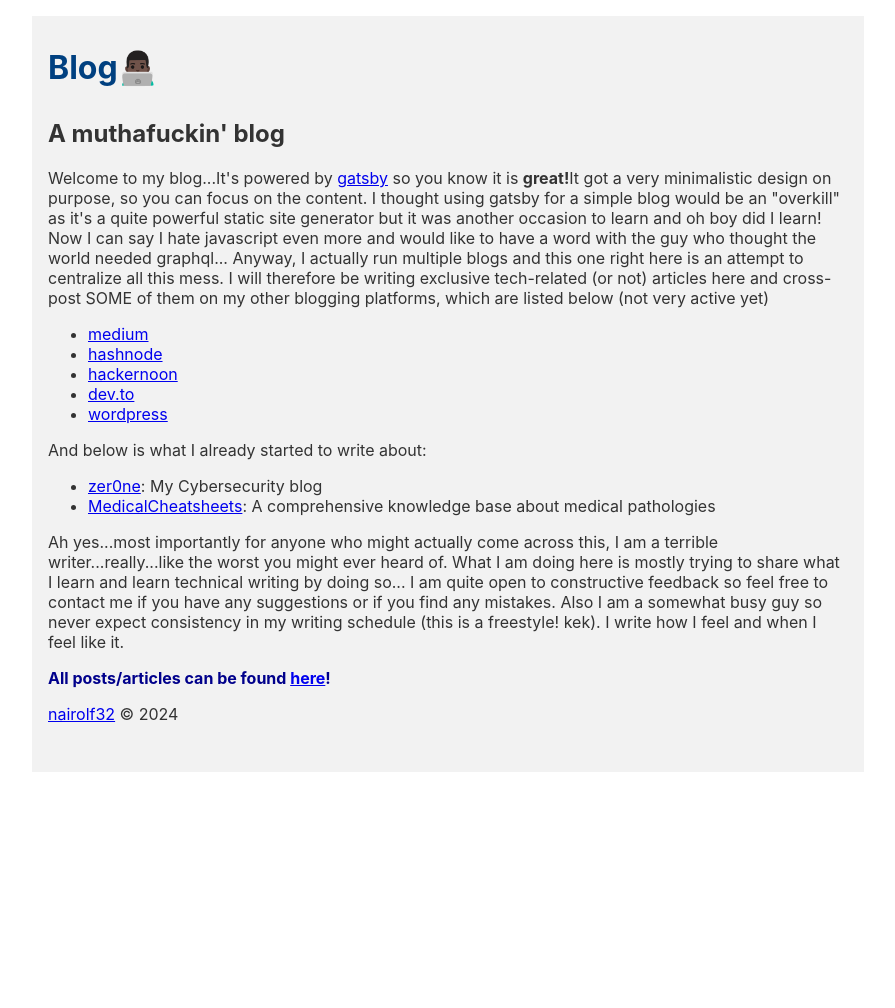
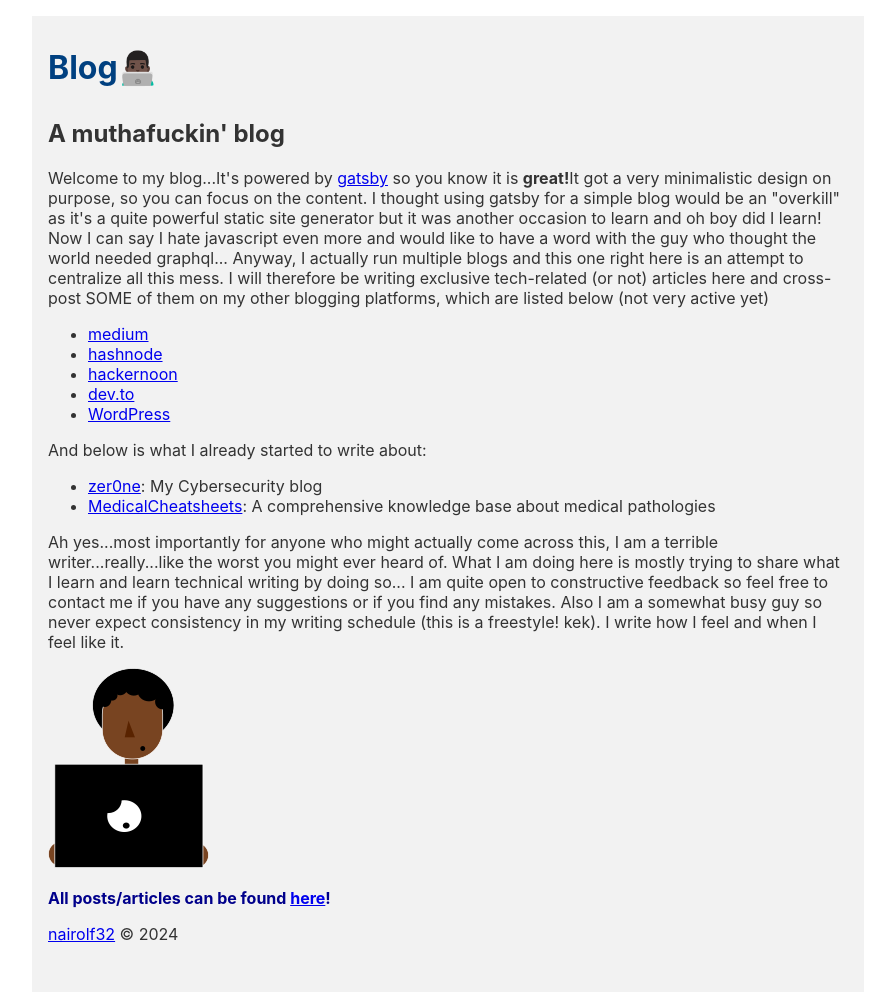
Before and after one commit to nair0lf32/blog, a Gatsby site: page / in a window 1280 px wide. Shown: the whole page, without its empty margins (192-1087 px from the left). Before the commit the page ends 800 px from the top, so only its background shows below. Built offline with nearby package versions, Linux system fonts and the light colour scheme; Gatsby itself is replaced by a stand-in of ours.

Commit message:
update index page

```diff
--- a/src/pages/index.tsx
+++ b/src/pages/index.tsx
@@ -36,7 +36,7 @@ export default function Home({data}: any) {
         <li><a href="https://nairolf32.hashnode.dev/">hashnode</a></li>
 	<li><a href="https://hackernoon.com/u/nairolf32">hackernoon</a></li>
 	<li><a href="https://dev.to/nair0lf32">dev.to</a></li>
-	<li><a href="https://florianedemessi.wordpress.com">wordpress</a></li>
+	<li><a href="https://florianedemessi.wordpress.com">WordPress</a></li>
       </ul>
         <p style={paragraphStyle}>
         And below is what I already started to write about:  </p>
@@ -54,6 +54,8 @@ export default function Home({data}: any) {
         in my writing schedule (this is a freestyle! kek). I write how I feel and when I feel like it.
       </p>
 
+      <img src="/images/blog-logo.png" alt="logo" />
+
       <p style={{color: "darkblue", fontWeight: "bold"}}>
       All posts/articles can be found <Link to={'/posts'}>here</Link>!
       </p>
```
